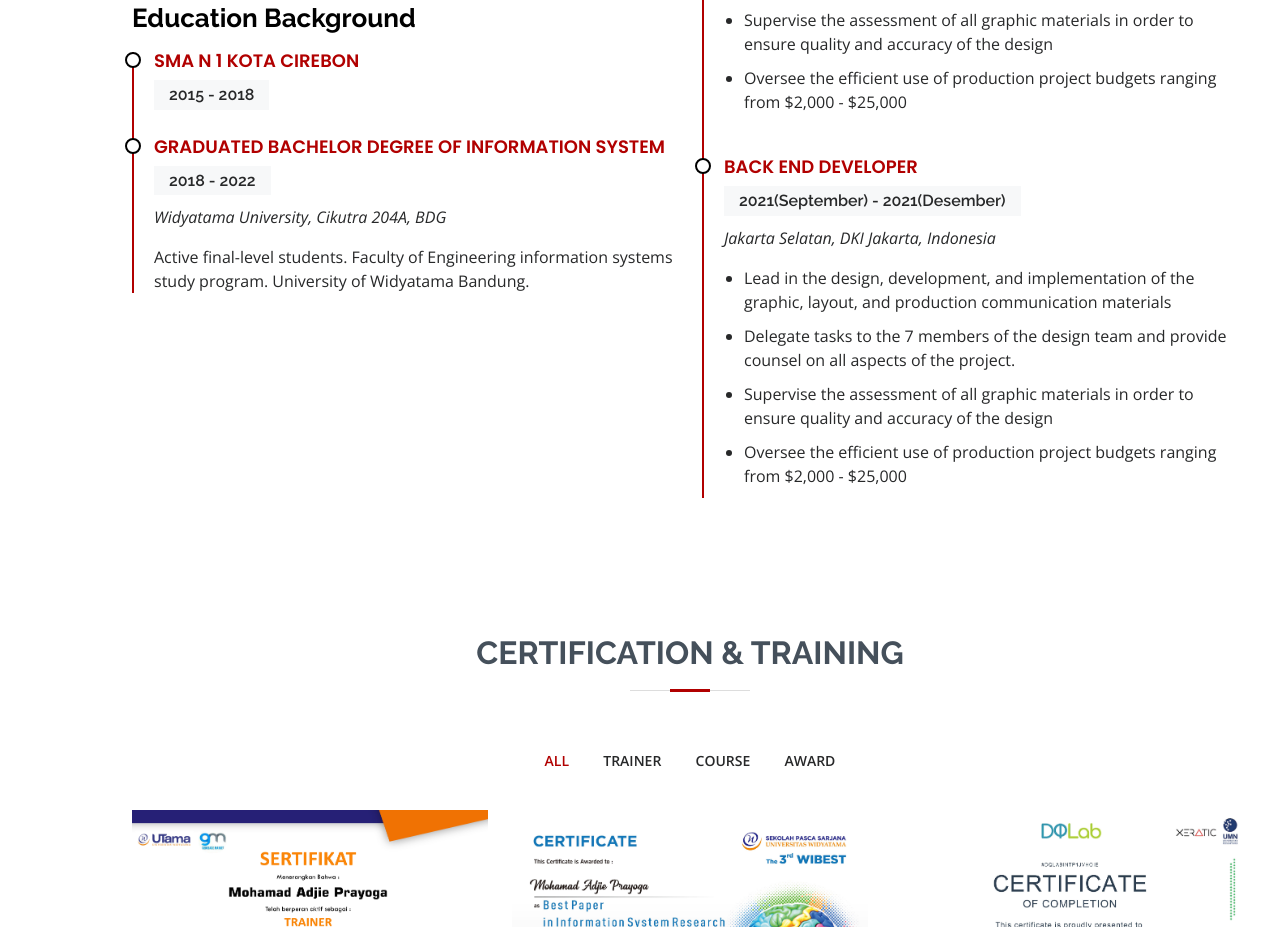
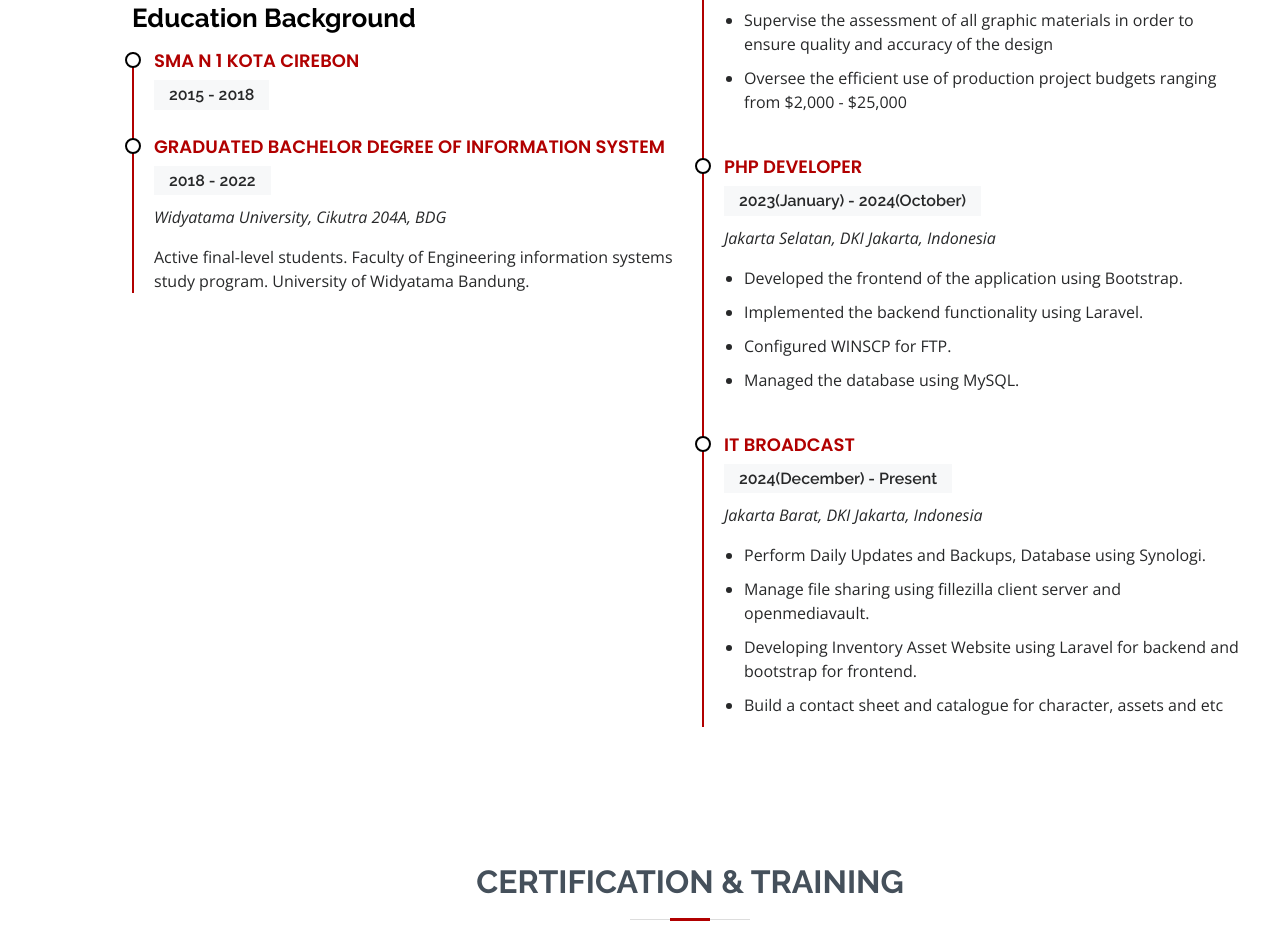
Before and after one commit to AdjiePrayogga/AdjiePrayogga.github.io, a plain HTML site: page index.html in a window 1280 px wide. Shown: the part 2449-3376 px from the top of the page. Drawn offline with nearby package versions, Linux system fonts and the light colour scheme.

Commit message:
Add files via upload

```diff
--- a/index.html
+++ b/index.html
@@ -63,8 +63,8 @@
       <div class="social-links">
         <a href="#" class="twitter"><i class="bx bxl-twitter"></i></a>
         <a href="#" class="facebook"><i class="bx bxl-facebook"></i></a>
-        <a href="#" class="instagram"><i class="bx bxl-instagram"></i></a>
-        <a href="#" class="linkedin"><i class="bx bxl-linkedin"></i></a>
+        <a href="https://www.instagram.com/adjieprayogga" class="instagram"><i class="bx bxl-instagram"></i></a>
+        <a href="https://www.linkedin.com/in/mohamadadjieprayoga" class="linkedin"><i class="bx bxl-linkedin"></i></a>
       </div>
     </div>
   </section><!-- End Hero -->
@@ -87,7 +87,7 @@
           <div class="col-lg-8 pt-4 pt-lg-0 content">
             <h3>PHP Developer &amp; Web Developer.</h3>
             <p class="fst-italic">
-              “User experience encompasses all aspects of the end-users interaction with the company, its services, and its products.”
+              “Developing secure and maintainable web applications using PHP, with a focus on clean code, system performance, and user-centered solutions.”
 
             </p>
             <div class="row">
@@ -104,7 +104,7 @@
               </div>
             </div>
             <p>
-              User interface design is a purely digital practice. It considers all the visual, interactive elements of a product interface including buttons, icons, spacing, typography, color schemes, and responsive design.</p>
+              As a PHP Developer, I specialize in developing scalable web applications, integrating databases and APIs, and delivering reliable solutions that meet business and user needs.</p>
           </div>
         </div>
 
@@ -213,7 +213,7 @@
           <div class="col-lg-6">
             <h3 class="resume-title">Working Experience</h3>
             <div class="resume-item">
-              <h4>Internship at BJB Bank</h4>
+              <h4>Intern IT Support</h4>
               <h5>2021(September) - 2021(Desember)</h5>
               <p><em>Cirebon, West Java, Indonesia </em></p>
               <ul>
@@ -224,14 +224,25 @@
               </ul>
             </div>
             <div class="resume-item">
-              <h4>Back End Developer</h4>
-              <h5>2021(September) - 2021(Desember)</h5>
+              <h4>PHP Developer</h4>
+              <h5>2023(January) - 2024(October)</h5>
               <p><em>Jakarta Selatan, DKI Jakarta, Indonesia </em></p>
               <ul>
-                <li>Lead in the design, development, and implementation of the graphic, layout, and production communication materials</li>
-                <li>Delegate tasks to the 7 members of the design team and provide counsel on all aspects of the project. </li>
-                <li>Supervise the assessment of all graphic materials in order to ensure quality and accuracy of the design</li>
-                <li>Oversee the efficient use of production project budgets ranging from $2,000 - $25,000</li>
+                <li>Developed the frontend of the application using Bootstrap.</li>
+                <li>Implemented the backend functionality using Laravel.</li>
+                <li>Configured WINSCP for FTP.</li>
+                <li>Managed the database using MySQL.</li>
+              </ul>
+            </div>
+            <div class="resume-item">
+              <h4>IT Broadcast</h4>
+              <h5>2024(December) - Present</h5>
+              <p><em>Jakarta Barat, DKI Jakarta, Indonesia </em></p>
+              <ul>
+                <li>Perform Daily Updates and Backups, Database using Synologi.</li>
+                <li>Manage file sharing using fillezilla client server and openmediavault.</li>
+                <li>Developing Inventory Asset Website using Laravel for backend and bootstrap for frontend.</li>
+                <li>Build a contact sheet and catalogue for character, assets and etc</li>
               </ul>
             </div>
               </div>
@@ -471,8 +482,8 @@
       <div class="social-links">
         <a href="#" class="twitter"><i class="bx bxl-twitter"></i></a>
         <a href="#" class="facebook"><i class="bx bxl-facebook"></i></a>
-        <a href="#" class="instagram"><i class="bx bxl-instagram"></i></a>
-        <a href="#" class="linkedin"><i class="bx bxl-linkedin"></i></a>
+        <a href="https://www.instagram.com/adjieprayogga" class="instagram"><i class="bx bxl-instagram"></i></a>
+        <a href="https://www.linkedin.com/in/mohamadadjieprayoga" class="linkedin"><i class="bx bxl-linkedin"></i></a>
       </div>
   </footer><!-- End Footer -->
 
```
